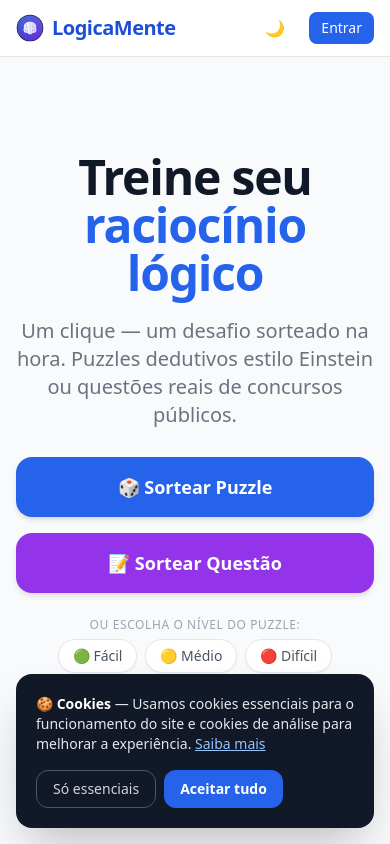
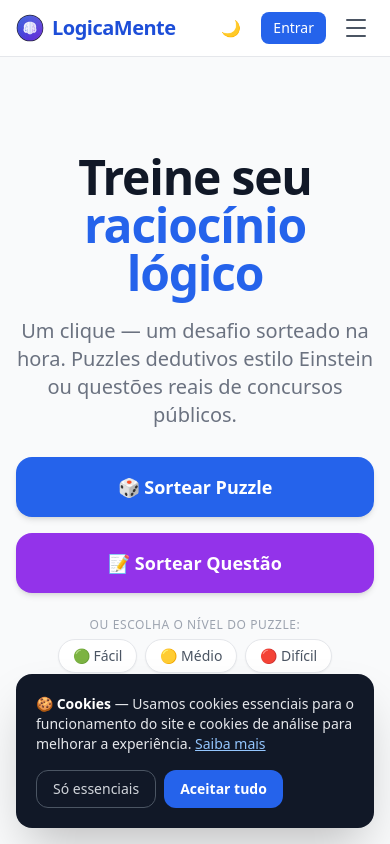
Before and after one commit to daniafonsoortega/logica, a Next.js app: page / in a window 390 px wide. Shown: the top 844 px of the page. Built offline with nearby package versions, Linux system fonts and the light colour scheme; no server answers.

Commit message:
feat: add MobileMenu to navbar (mobile navigation)

```diff
--- a/src/app/layout.tsx
+++ b/src/app/layout.tsx
@@ -8,6 +8,7 @@ import ThemeToggle from '@/components/ThemeToggle'
 import CookieBanner from '@/components/CookieBanner'
 import RegisterSW from '@/components/RegisterSW'
 import PushSubscribe from '@/components/PushSubscribe'
+import MobileMenu from '@/components/MobileMenu'
 import './globals.css'
 
 export const metadata: Metadata = {
@@ -48,17 +49,20 @@ export default function RootLayout({ children }: { children: React.ReactNode })
                 LogicaMente
               </span>
             </Link>
-            <div className="flex items-center gap-4">
+            <div className="flex items-center gap-3">
+              {/* Links desktop — ocultos em mobile */}
               <div className="hidden sm:flex gap-6 text-sm font-medium">
-                <Link href="/puzzles" className="text-gray-600 dark:text-gray-300 hover:text-blue-700 transition-colors">Puzzles</Link>
+                <Link href="/puzzles"        className="text-gray-600 dark:text-gray-300 hover:text-blue-700 transition-colors">Puzzles</Link>
                 <Link href="/desafio-diario" className="text-gray-600 dark:text-gray-300 hover:text-amber-600 transition-colors">🏆 Desafio</Link>
-                <Link href="/questoes" className="text-gray-600 dark:text-gray-300 hover:text-blue-700 transition-colors">Questões</Link>
-                <Link href="/ranking" className="text-gray-600 dark:text-gray-300 hover:text-blue-700 transition-colors">Ranking</Link>
+                <Link href="/questoes"       className="text-gray-600 dark:text-gray-300 hover:text-blue-700 transition-colors">Questões</Link>
+                <Link href="/ranking"        className="text-gray-600 dark:text-gray-300 hover:text-blue-700 transition-colors">Ranking</Link>
               </div>
               <DailyCounter />
               <ThemeToggle />
               <PushSubscribe />
               <AuthButton />
+              {/* Menu hambúrguer — só em mobile */}
+              <MobileMenu />
             </div>
           </div>
         </nav>
@@ -74,10 +78,10 @@ export default function RootLayout({ children }: { children: React.ReactNode })
               <span>LogicaMente · Treine sua mente todos os dias</span>
             </div>
             <div className="flex items-center gap-4">
-              <Link href="/sobre" className="hover:text-gray-600 dark:hover:text-gray-300 transition-colors">Sobre</Link>
-              <Link href="/termos" className="hover:text-gray-600 dark:hover:text-gray-300 transition-colors">Termos</Link>
+              <Link href="/sobre"       className="hover:text-gray-600 dark:hover:text-gray-300 transition-colors">Sobre</Link>
+              <Link href="/termos"      className="hover:text-gray-600 dark:hover:text-gray-300 transition-colors">Termos</Link>
               <Link href="/privacidade" className="hover:text-gray-600 dark:hover:text-gray-300 transition-colors">Privacidade</Link>
-              <Link href="/cookies" className="hover:text-gray-600 dark:hover:text-gray-300 transition-colors">Cookies</Link>
+              <Link href="/cookies"     className="hover:text-gray-600 dark:hover:text-gray-300 transition-colors">Cookies</Link>
               <ReportarProblema />
             </div>
           </div>
```
